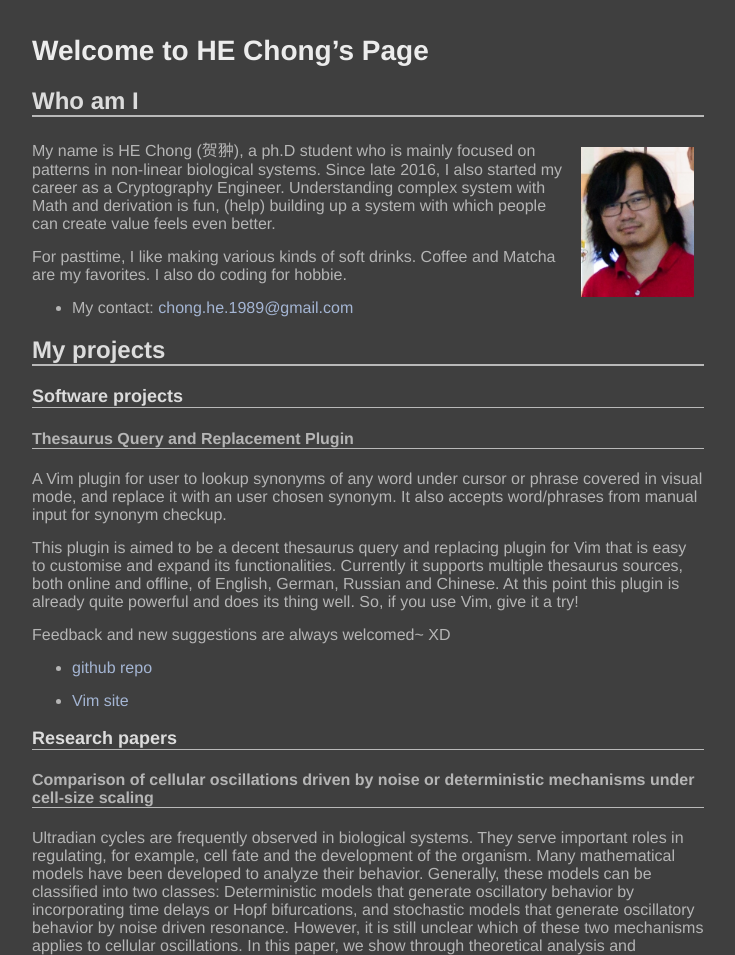
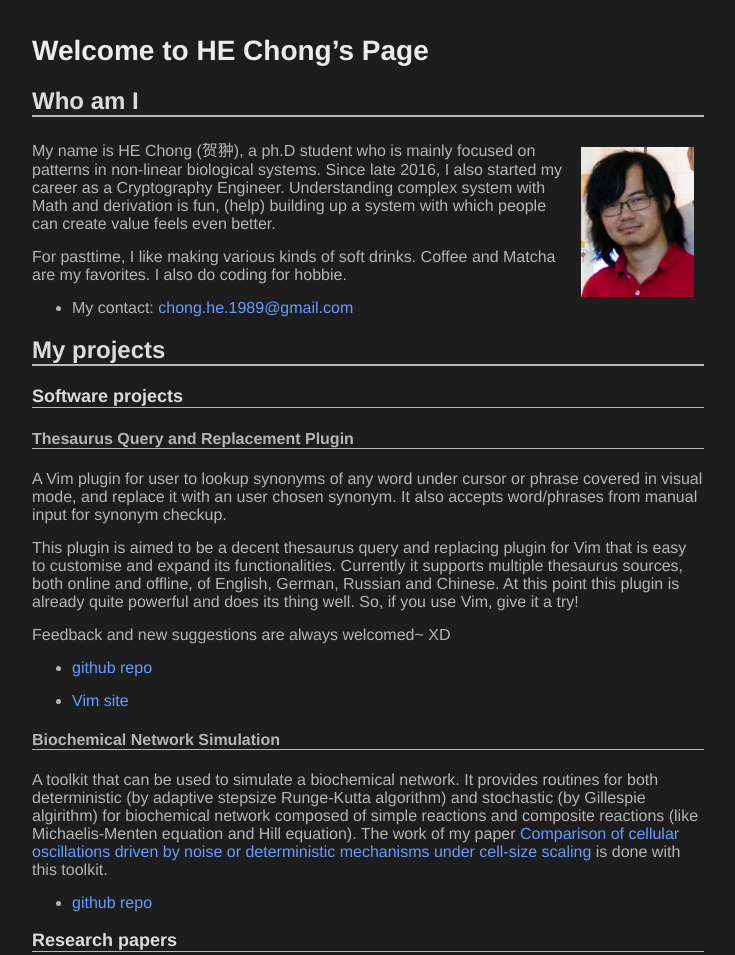
Before and after one commit to Ron89/ron89.github.io, a plain HTML site: page index.html in a window 1280 px wide. Shown: the top 955 px of the page, without its empty margins (272-1007 px from the left). Drawn offline with Linux system fonts and the light colour scheme.

Commit message:
add Biochemical Network Simulation routine

```diff
--- a/index.html
+++ b/index.html
@@ -15,7 +15,7 @@
 <h1 id="welcome-to-he-chongs-page">Welcome to HE Chong’s Page</h1>
 <h2 id="who-am-i">Who am I</h2>
 <p>
-<img src="./img/portrait.JPG" align="right" height=150px />
+<img src="img/portrait.JPG" align="right" height=150px />
 My name is HE Chong (贺翀), a ph.D student who is mainly focused on patterns in
 non-linear biological systems. Since late 2016, I also started my career as a
 Cryptography Engineer. Understanding complex system with Math and derivation is
@@ -51,6 +51,20 @@ Feedback and new suggestions are always welcomed~ XD
 <li><a href="https://github.com/Ron89/thesaurus_query.vim">github repo</a></li>
 <li><a href="http://www.vim.org/scripts/script.php?script_id=5341">Vim site</a></li>
 </ul>
+<h4 id="BioNetworkSimulation">Biochemical Network Simulation</h4>
+<p>
+A toolkit that can be used to simulate a biochemical network. It provides
+routines for both deterministic (by adaptive stepsize Runge-Kutta algorithm)
+and stochastic (by Gillespie algirithm) for biochemical network composed of
+simple reactions and composite reactions (like Michaelis-Menten equation and
+Hill equation). The work of my paper <a
+href="http://link.aps.org/doi/10.1103/PhysRevE.94.042425"> Comparison of
+cellular oscillations driven by noise or deterministic mechanisms under
+cell-size scaling</a> is done with this toolkit.
+<ul>
+<li><a href="https://github.com/Ron89/BioNetworkSimulation">github repo</a></li>
+</ul>
+</p>
 <h3 id="research-papers">Research papers</h3>
 <h4 id="comparison-of-cellular-oscillations-driven-by-noise-or-deterministic-mechanisms-under-cell-size-scaling">Comparison of cellular oscillations driven by noise or deterministic mechanisms under cell-size scaling</h4>
 <p>
@@ -84,6 +98,7 @@ results. We are eager to know how far this method can go and what we can do
 with the new results.
 </p>
 <ul>
+<li><a href="http://link.aps.org/doi/10.1103/PhysRevE.94.042425">PhysRevE link</a></li>
 <li><a href="https://www.researchgate.net/profile/Chong_He5/publication/309541683_Comparison_of_cellular_oscillations_driven_by_noise_or_deterministic_mechanisms_under_cell-size_scaling/links/581740a108ae90acb2426863/Comparison-of-cellular-oscillations-driven-by-noise-or-deterministic-mechanisms-under-cell-size-scaling.pdf?origin=publication_detail&amp;ev=pub_int_prw_xdl&amp;msrp=DYnvrPDPz-7gZHW5wOwf-ZDpyUk7GM4JrLdCY0TEYULpi2FjNbgdhNi3CNZa0Lruz_RDI02z0jQI3OPskdo-jcCe4LshVd0h49x_7-NMufA.hldljEGmOAbNl4ZSp_Ulm9hb5uT0DO9ICYYIdyzr7x8YM6XuFw27RCpllWiT9KQxiFkULons99ihPxiciMOLTA.fTck4Sqa8HyoIay5P0hEhDUmo-pfYG1MDy9ZQyGTdvudX94WtGYbBymc2wKxJ8RkM0chs4b1WHdLoq239wCZlg._QtVeIP9Eva7a721nCYuSqqozYue_ebKqIi7TLTxotbFvIcrbd0Bn0YhDA7xy5epCJNRVf1xzMweN5xz-mS4Vg">full text source</a></li>
 </ul>
 </body>
--- a/style.css
+++ b/style.css
@@ -33,7 +33,7 @@ body {
 padding:1em;
 margin:auto;
 max-width:42em;
-background:#3F3F3F;
+background:#1D1D1D;
 color:#b5b5b5;
 }
 
@@ -114,7 +114,7 @@ pre > code {
 }
 
 a, a:visited {
-    color: #A4B5D3;
+    color: #659CFF;
     background-color: inherit;
     text-decoration: none;
 }
```
